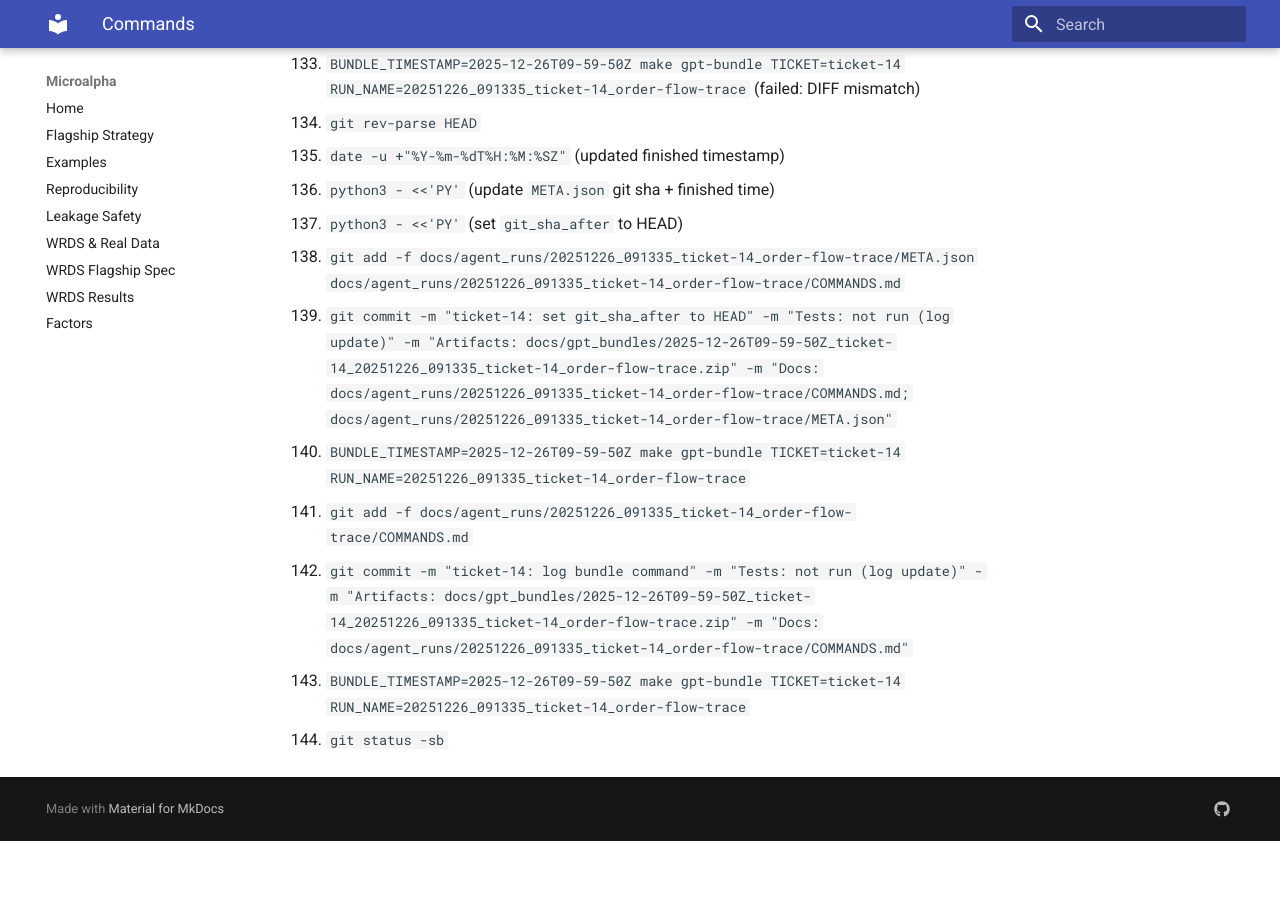
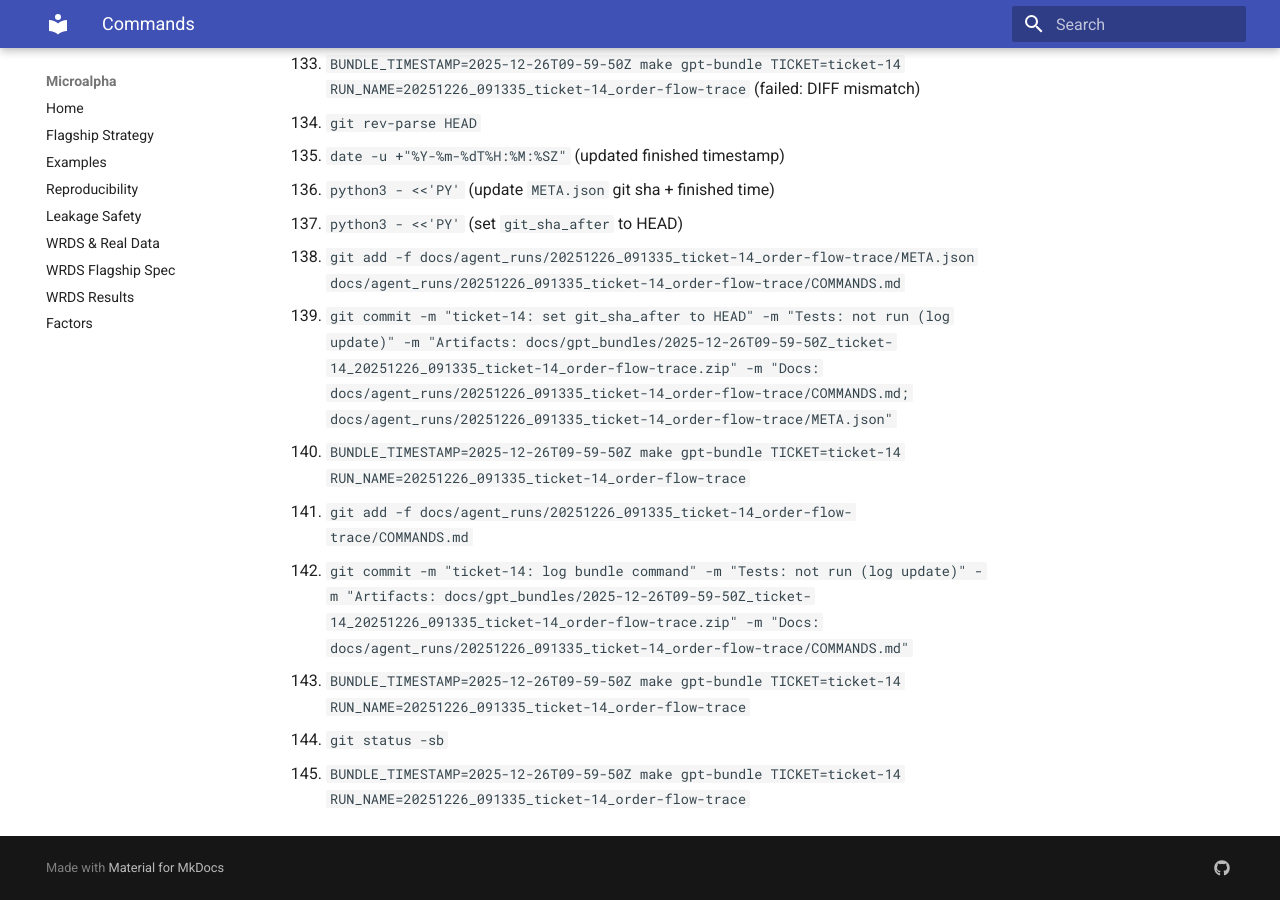
Before and after one commit to MateoBodon/microalpha, an MkDocs documentation site: the page built from docs/agent_runs/20251226_091335_ticket-14_order-flow-trace/COMMANDS.md, in a window 1280 px wide and 900 px high, scrolled down 5971 px. Built offline with MkDocs 1.6.1 and Material for MkDocs 9.7.7, drawn with Linux system fonts in a browser that asks for light colours; before the commit the page ends 6812 px from its top, so only the background shows below that.

Commit message:
ticket-14: log final bundle run
Tests: not run (log update)

Artifacts: docs/gpt_bundles/2025-12-26T09-59-50Z_ticket-14_20251226_091335_ticket-14_order-flow-trace.zip

Docs: docs/agent_runs/20251226_091335_ticket-14_order-flow-trace/COMMANDS.md

```diff
--- a/docs/agent_runs/20251226_091335_ticket-14_order-flow-trace/COMMANDS.md
+++ b/docs/agent_runs/20251226_091335_ticket-14_order-flow-trace/COMMANDS.md
@@ -144,3 +144,4 @@
 142. `git commit -m "ticket-14: log bundle command" -m "Tests: not run (log update)" -m "Artifacts: docs/gpt_bundles/2025-12-26T09-59-50Z_ticket-14_20251226_091335_ticket-14_order-flow-trace.zip" -m "Docs: docs/agent_runs/20251226_091335_ticket-14_order-flow-trace/COMMANDS.md"`
 143. `BUNDLE_TIMESTAMP=2025-12-26T09-59-50Z make gpt-bundle TICKET=ticket-14 RUN_NAME=20251226_091335_ticket-14_order-flow-trace`
 144. `git status -sb`
+145. `BUNDLE_TIMESTAMP=2025-12-26T09-59-50Z make gpt-bundle TICKET=ticket-14 RUN_NAME=20251226_091335_ticket-14_order-flow-trace`
```
